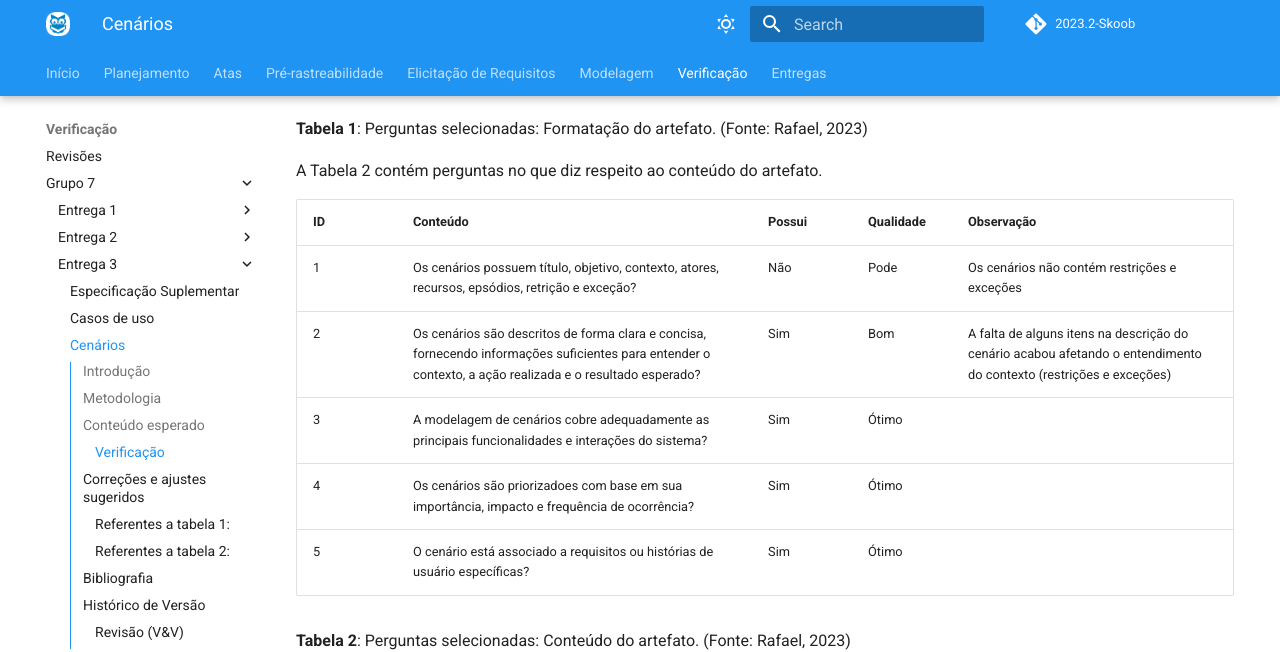
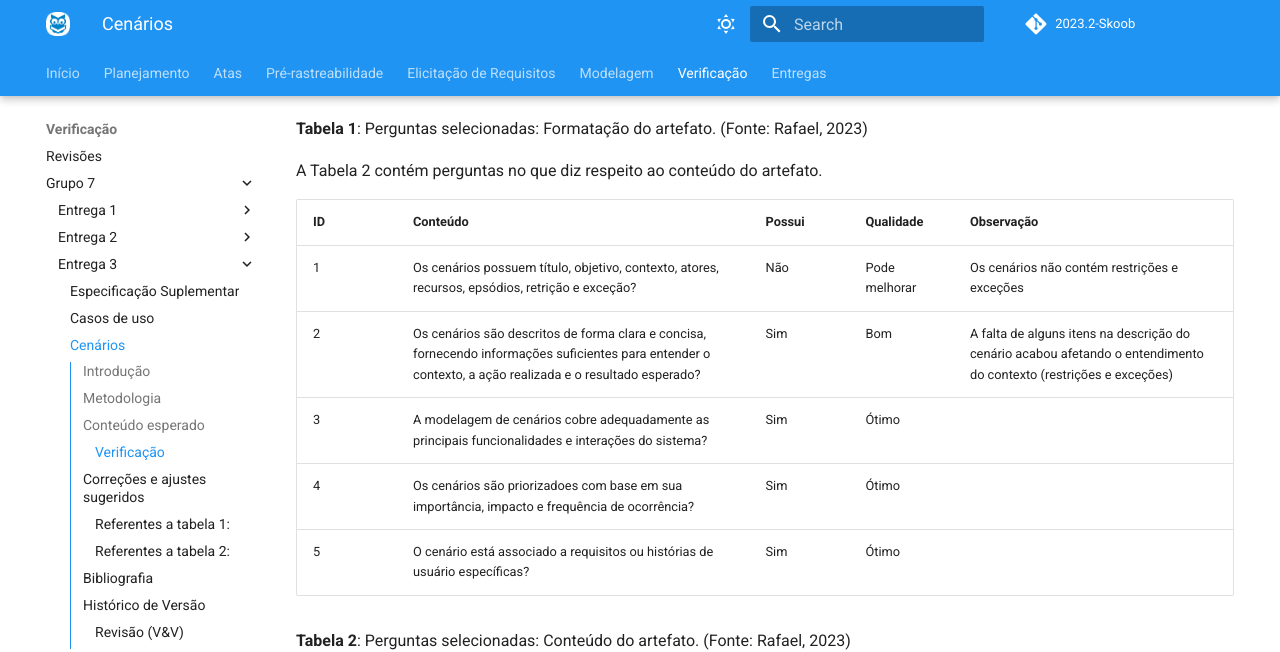
Before and after one commit to Requisitos-de-Software/2023.2-Skoob, an MkDocs documentation site: the page built from docs/verificacao/grupo7/cenarios.md, in a window 1280 px wide and 900 px high, scrolled down 1905 px. Shown: the top 652 px of the window. Built offline with MkDocs 1.6.1 and Material for MkDocs 9.7.7, drawn with Linux system fonts in a browser that asks for light colours; comment, search, counter and statistics services are not loaded.

Commit message:
Update cenarios.md

```diff
--- a/docs/verificacao/grupo7/cenarios.md
+++ b/docs/verificacao/grupo7/cenarios.md
@@ -56,7 +56,7 @@ A Tabela 2 contém perguntas no que diz respeito ao conteúdo do artefato.
 
 | ID  | Conteúdo                                                                      | Possui     | Qualidade     | Observação                                                                                                                 |
 | --- | ----------------------------------------------------------------------------- | ---------- | ------------- | -------------------------------------------------------------------------------------------------------------------------- |
-| 1  | Os cenários possuem título, objetivo, contexto, atores, recursos, epsódios, retrição e exceção?           | Não        | Pode | Os cenários não contém restrições e exceções                       |
+| 1  | Os cenários possuem título, objetivo, contexto, atores, recursos, epsódios, retrição e exceção?           | Não        | Pode melhorar | Os cenários não contém restrições e exceções                       |
 | 2  | Os cenários são descritos de forma clara e concisa, fornecendo informações suficientes para entender o contexto, a ação realizada e o resultado esperado?                               | Sim        | Bom | A falta de alguns itens na descrição do cenário acabou afetando o entendimento do contexto (restrições e exceções) |
 | 3   | A modelagem de cenários cobre adequadamente as principais funcionalidades e interações do sistema?                                    | Sim        | Ótimo |                                                                                                            |
 | 4   | Os cenários são priorizadoes com base em sua importância, impacto e frequência de ocorrência? | Sim        | Ótimo           |   |
```
